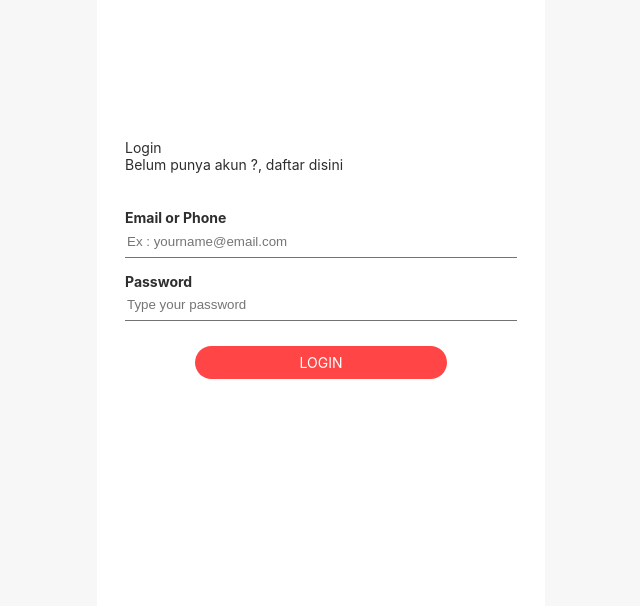
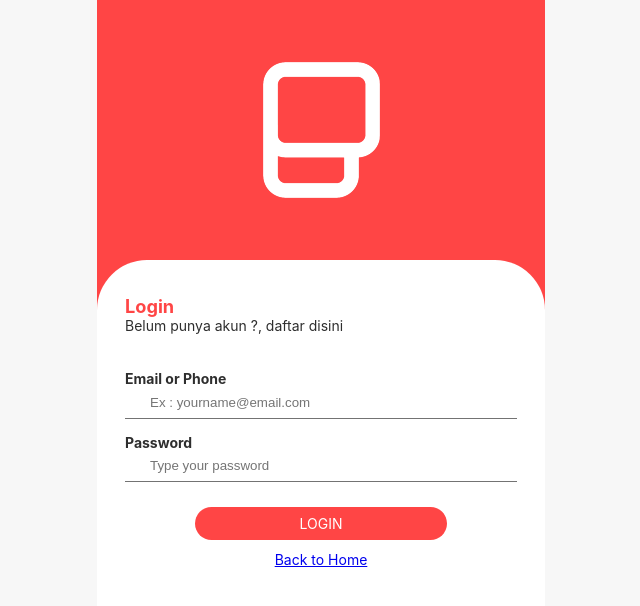
Before and after one commit to prabowoteguh/pixbox-pwa, a React (Create React App) app: page /login in a window 1280 px wide. Shown: the top 606 px of the page, without its empty margins (319-959 px from the left). Built offline with nearby package versions, Linux system fonts and the light colour scheme; a web font is replaced by a local one.

Commit message:
Finish login page

```diff
--- a/src/assets/scss/component/_auth.scss
+++ /dev/null
@@ -1,6 +0,0 @@
-.b {
-  &-auth {
-    &-wrapper {
-    }
-  }
-}
--- a/src/assets/scss/component/_form.scss
+++ b/src/assets/scss/component/_form.scss
@@ -37,12 +37,6 @@
           border-radius: 100px;
         }
       }
-      &-icon {
-        position: absolute;
-        bottom: 0;
-        left: 0;
-        height: 100%;
-      }
       &-strip {
         background: none;
         outline: none;
@@ -50,6 +44,20 @@
         border: none;
         border-bottom: 1px solid var(--b-color-black-2);
         padding-bottom: 8px;
+      }
+      &-icon {
+        position: absolute;
+        bottom: 0;
+        left: 0;
+        height: 100%;
+        display: inline-flex;
+        align-items: flex-end;
+        justify-content: center;
+        padding-bottom: 8px;
+        width: 20px;
+        & ~ .b-form-input-strip {
+          padding-left: 25px;
+        }
       }
       &-checkbox {
         position: relative;
--- a/src/assets/scss/component/_index.scss
+++ b/src/assets/scss/component/_index.scss
@@ -3,4 +3,3 @@
 @import "box";
 @import "statusPath";
 @import "form";
-@import "auth";
--- a/src/assets/scss/layouts/_index.scss
+++ b/src/assets/scss/layouts/_index.scss
@@ -6,3 +6,4 @@
 @import "order";
 @import "struck";
 @import "homePage";
+@import "auth";
--- a/src/pages/login/index.js
+++ b/src/pages/login/index.js
@@ -48,6 +48,9 @@
                     LOGIN
                   </Link>
                 </div>
+                <div className="b-col-12 b-flex b-col-x-center b-mt-3">
+                  <Link to="home">Back to Home</Link>
+                </div>
               </div>
             </form>
           </div>
```
